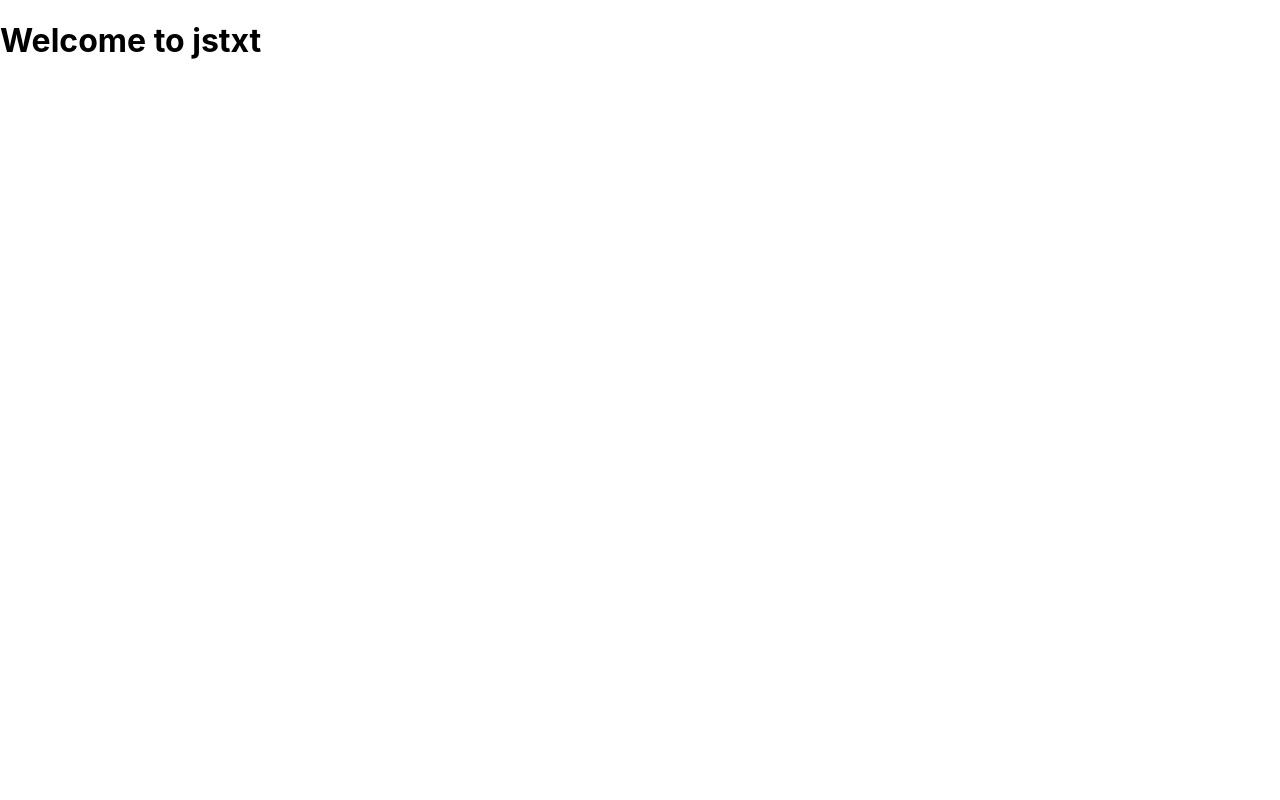
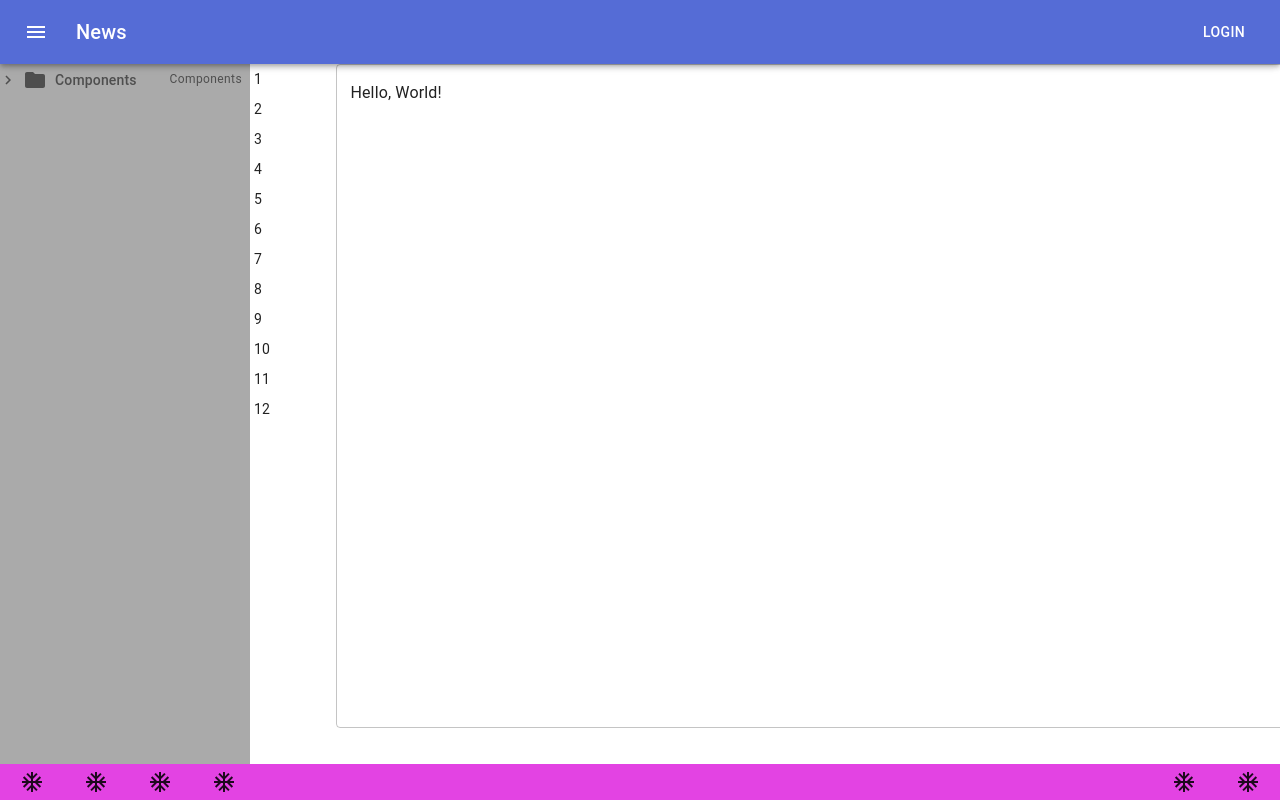
Before and after one commit to JaiRaga/project-jstxt, a React (Create React App) app in the folder client/: page / in a window 1280 px wide. Built offline with nearby package versions, Linux system fonts and the light colour scheme.

Commit message:
removed unwanted files

```diff
--- a/client/src/App.js
+++ b/client/src/App.js
@@ -1,8 +1,18 @@
 import React from "react";
 import "./App.css";
+// import Editor from "./components/editor/Editor";
+import Home from "./components/home/Home";
+import Navbar from "./components/layout/Navbar";
+import Footer from "./components/layout/Footer";
 
 function App() {
-  return <h1>Welcome to jstxt</h1>;
+  return (
+    <div>
+      <Navbar />
+      <Home />
+      <Footer />
+    </div>
+  );
 }
 
 export default App;
```
